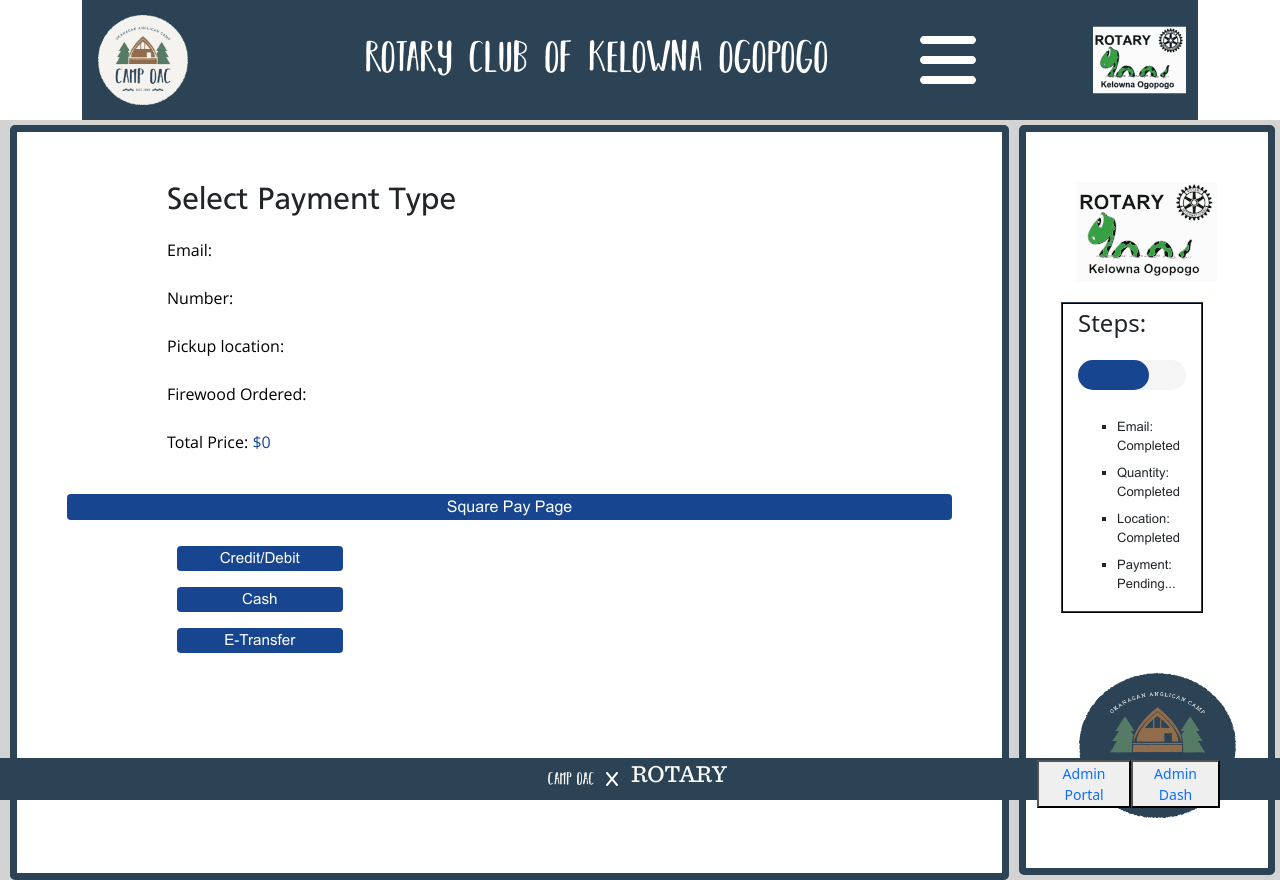
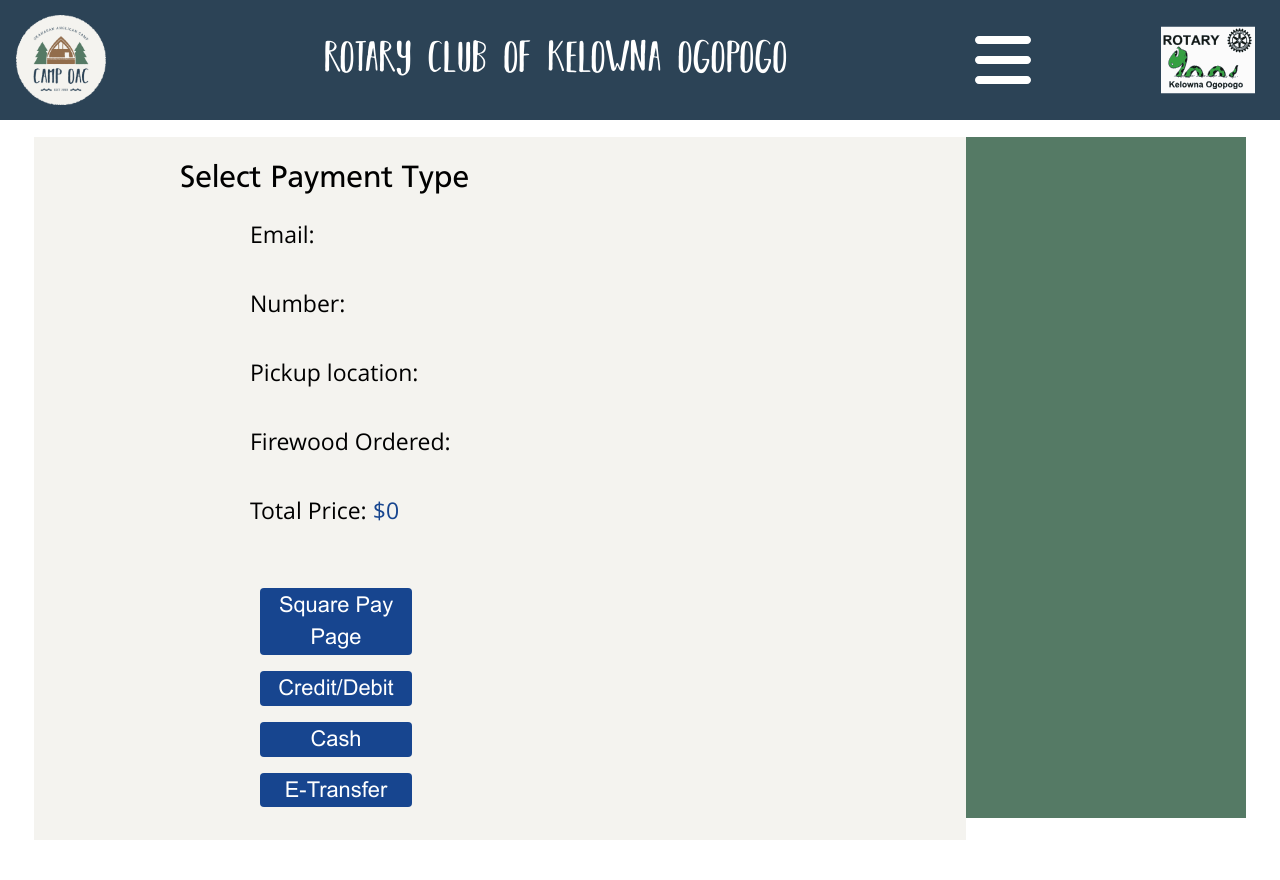
Before and after one commit to SpeiserK/Group-C---Camp-OAC, a React (Create React App) app in the folder MERN Scripts/mern-emsystem/: page /order/payment in a window 1280 px wide. Built offline with nearby package versions, Linux system fonts and the light colour scheme.

Commit message:
restyle front end

```diff
--- a/MERN Scripts/mern-emsystem/src/App.css
+++ b/MERN Scripts/mern-emsystem/src/App.css
@@ -1098,6 +1098,32 @@
   margin-right: 0.5em;
 }
 
+.bOrder{
+  background-color: #f4f3ef;
+  font-size: calc(7px + 2vmin);
+  color: black;
+  padding: 1em 2em 1em 2em;
+  margin-left: 2em;
+  margin-top: 0.75em;
+  margin-bottom: 1em;
+}
+.bOrder2 {
+  background-color: #557a65;
+  font-size: calc(7px + 2vmin);
+  color: white;
+  padding: 2em 5em 26.5em 0em;
+  margin-right: 2em;
+  margin-top: 0.75em;
+}
+.bPay2 {
+  background-color: #557a65;
+  font-size: calc(7px + 2vmin);
+  color: white;
+  padding: 2em 5em 27.6em 0em;
+  margin-right: 2em;
+  margin-top: 0.75em;
+}
+
 .bSide {
 
   margin: 1.1em 2.5em 0.1em 1.5em;
--- a/MERN Scripts/mern-emsystem/src/pages/CashConfirmation.js
+++ b/MERN Scripts/mern-emsystem/src/pages/CashConfirmation.js
@@ -15,34 +15,31 @@
 function CashConfirmation(){
 const navigate = useNavigate();
     return(
-        <div>
+<div className="bContainer">
 <Container fluid style={{ paddingLeft: 0, paddingRight: 0 }}>
     <Row>
-
-
-
-
     <Banner />
-
     </Row>
     <Row>
-
-        <body className="appContainer">
-            <div className="updateLeft">
+        <Col lg={9} md={10} sm={11} xs={11} style={{ paddingLeft: 0, paddingRight: 0 }}>
+            <div className="bOrder">
             <p> Because you have selected cash payment your order is under review , please check your email for updates from our team!
                 (WIP, email confirmation not functioning yet)
                 </p>
                 <div className="buttonBox">
                     <button className="buttonStyle" onClick={() => {navigate("/")}}>homepage</button>
                 </div>
+
             </div>
-        </body>
+        </Col>
+        <Col lg={3} md={2} sm={1} xs={1} style={{ paddingLeft: 0, paddingRight: 0 }}>
+            <div className="bOrder2">
 
+            </div>
+        </Col>
     </Row>
 </Container>
 </div>
-
-
     );
 }
 
--- a/MERN Scripts/mern-emsystem/src/pages/ETransferConfirmation.js
+++ b/MERN Scripts/mern-emsystem/src/pages/ETransferConfirmation.js
@@ -16,29 +16,28 @@
 function ETransferConfirmation(){
 const navigate = useNavigate();
     return(
-        <div>
+<div className="bContainer">
 <Container fluid style={{ paddingLeft: 0, paddingRight: 0 }}>
     <Row>
-
-
-
-
     <Banner />
-
     </Row>
     <Row>
-
-        <body className="appContainer">
-            <div className="updateLeft">
+        <Col lg={9} md={10} sm={11} xs={11} style={{ paddingLeft: 0, paddingRight: 0 }}>
+            <div className="bOrder">
             <p> Please send $$$$ to OGOPOGOEMAIL@ROTARYCLUB.COM, When we confirm your payment your order will be approved, please check your email.
                 (WIP, email confirmation not functioning yet)
                 </p>
                     <div className="buttonBox">
                             <button className="buttonStyle" onClick={() => {navigate("/")}}>homepage</button>
                     </div>
+
             </div>
-        </body>
+        </Col>
+        <Col lg={3} md={2} sm={1} xs={1} style={{ paddingLeft: 0, paddingRight: 0 }}>
+            <div className="bOrder2">
 
+            </div>
+        </Col>
     </Row>
 </Container>
 </div>
--- a/MERN Scripts/mern-emsystem/src/pages/Orderqty.js
+++ b/MERN Scripts/mern-emsystem/src/pages/Orderqty.js
@@ -27,15 +27,16 @@
     <Banner />
     </Row>
     <Row>
-        <Col lg={12} md={12} sm={12} xs={12}>
-            <div className="bMain">
-                <Col lg={{span:12,offset: 4}}>
-                    <h2 className="orderTitle">Enter Order Details</h2>
+        <Col lg={9} md={10} sm={11} xs={11} style={{ paddingLeft: 0, paddingRight: 0 }}>
+            <div className="bOrder">
+            <h2 className="orderTitle">Enter Order Details</h2>
+                <Col lg={{span:12,offset: 1}}>
                     <PlaceOrder />
                 </Col>
             </div>
-
-            <div className="bMain2">
+        </Col>
+        <Col lg={3} md={2} sm={1} xs={1} style={{ paddingLeft: 0, paddingRight: 0 }}>
+            <div className="bOrder2">
 
             </div>
         </Col>
--- a/MERN Scripts/mern-emsystem/src/pages/Payment.js
+++ b/MERN Scripts/mern-emsystem/src/pages/Payment.js
@@ -30,42 +30,34 @@
 }
 
     return(
-            <div className="appMain">
-                <div className="appHeader">
-                    <Banner />
-                </div>
-                <body className="appContainer">
-                    <div className="updateLeft">
-                        <h2 className="orderTitle">Select Payment Type</h2>
-                        <PaymentSummary />
-                        <button className="buttonStyle" onClick={() => navigate("SquarePay")}>Square Pay Page</button>
+<div className="bContainer">
+<Container fluid style={{ paddingLeft: 0, paddingRight: 0 }}>
+    <Row>
+    <Banner />
+    </Row>
+    <Row>
+        <Col lg={9} md={10} sm={11} xs={11} style={{ paddingLeft: 0, paddingRight: 0 }}>
+            <div className="bOrder">
+            <h2 className="orderTitle">Select Payment Type</h2>
+                <Col lg={{span:12,offset: 1}}>
+                    <PaymentSummary />
                         <div className="buttonBox">
+                            <button className="buttonStyle" onClick={() => navigate("SquarePay")}>Square Pay Page</button>
                             <button className="squareButtonStyle" onClick={() => {post2DB("Credit/Debit"); navigate("SquareConfirmation")}}>Credit/Debit</button>
                             <button className="buttonStyle" onClick={() => {post2DB("Cash"); navigate("CashConfirmation")}}>Cash </button>
                             <button className="buttonStyle" onClick={() => {post2DB("E-Transfer"); navigate("ETransferConfirmation")}}>E-Transfer </button>
                         </div>
-                    </div>
-                    <div className="updateRight">
-                        <Logo />
-                        <div className="progBar">
-                            <h4 className="progressTitle">Steps:</h4><br></br>
-                            <OurProgBar bgcolor="#17458f" progress='66'  height={30}/>
-                            <ul>
-                                <li className="progressText"><strong>Email:</strong> Completed</li>
-                                 <li className="progressText"><strong>Quantity:</strong>  Completed</li>
-                                <li className="progressText"><strong>Location:</strong>  Completed</li>
-                                <li className="progressText"><strong>Payment: </strong> Pending...</li>
-                            </ul>
-                        </div>
-                        <CampLogo />
-                    </div>
-                </body>
-                <div className="footer">
-                    <footer className="App-footer">
-                        <Navbar />
-                    </footer>
-                </div>
+                </Col>
             </div>
+        </Col>
+        <Col lg={3} md={2} sm={1} xs={1} style={{ paddingLeft: 0, paddingRight: 0 }}>
+            <div className="bPay2">
+
+            </div>
+        </Col>
+    </Row>
+</Container>
+</div>
     );
 }
 
--- a/MERN Scripts/mern-emsystem/src/pages/SquareConfirmation.js
+++ b/MERN Scripts/mern-emsystem/src/pages/SquareConfirmation.js
@@ -8,6 +8,7 @@
 import CampLogo from '../components/CampLogo.js';
 import Container from 'react-bootstrap/esm/Container.js';
 import Row from 'react-bootstrap/esm/Row.js';
+import Col from 'react-bootstrap/esm/Col.js';
 
 
 
@@ -16,20 +17,14 @@
 function SquareConfirmation(){
 const navigate = useNavigate();
     return(
-    <div>
+<div className="bContainer">
 <Container fluid style={{ paddingLeft: 0, paddingRight: 0 }}>
     <Row>
-
-
-
-
     <Banner />
-
     </Row>
     <Row>
-
-        <body className="appContainer">
-            <div className="updateLeft">
+        <Col lg={9} md={10} sm={11} xs={11} style={{ paddingLeft: 0, paddingRight: 0 }}>
+            <div className="bOrder">
             <p> Your order has successfully been processed!
                     Check your email for the pickup location of your firewood, it should be ready for you when you get there!
                     (WIP, email confirmation not functioning yet)
@@ -37,9 +32,14 @@
                     <div className="buttonBox">
                             <button className="buttonStyle" onClick={() => {navigate("/")}}>homepage</button>
                     </div>
+
             </div>
-        </body>
+        </Col>
+        <Col lg={3} md={2} sm={1} xs={1} style={{ paddingLeft: 0, paddingRight: 0 }}>
+            <div className="bOrder2">
 
+            </div>
+        </Col>
     </Row>
 </Container>
 </div>
```
Lines whose indentation alone changed are shown as unchanged.
